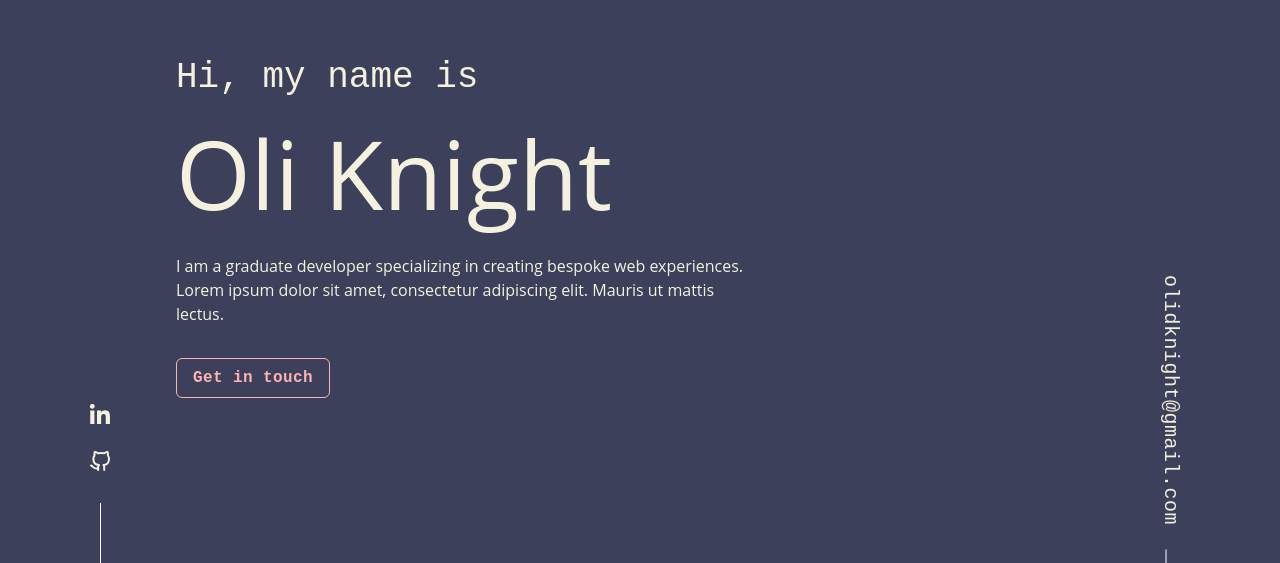
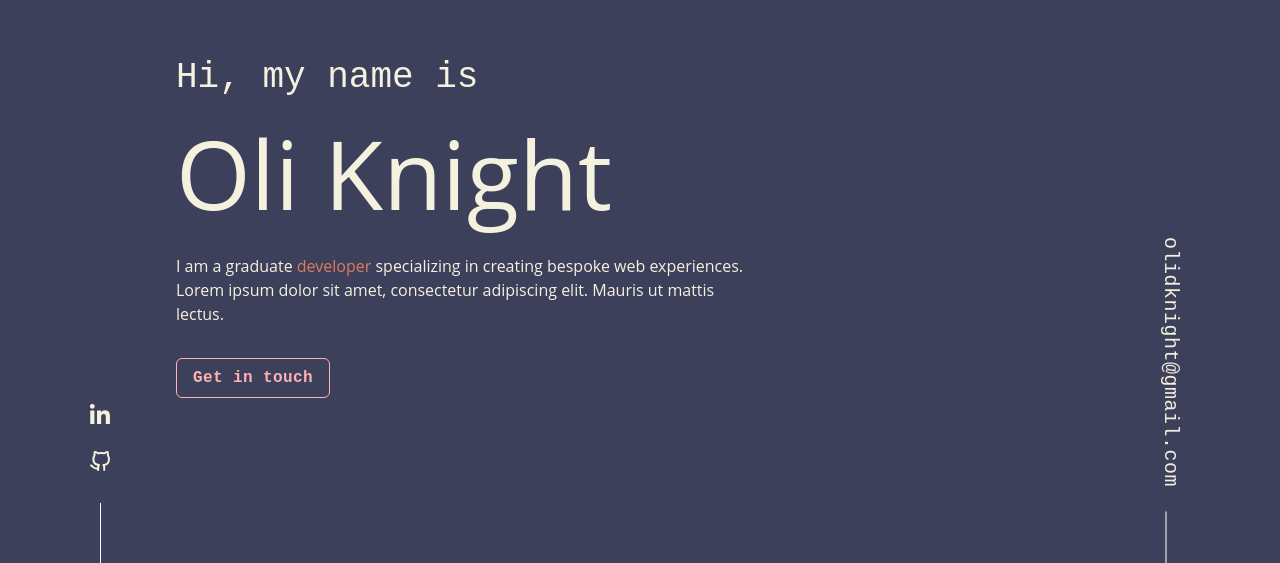
Before and after one commit to oliknight1/portfolio, a Next.js app in the folder client/: page / in a window 1280 px wide. Shown: the part 173-736 px from the top of the page. Built offline with nearby package versions, Linux system fonts and the light colour scheme.

Commit message:
Improve header styling

```diff
--- a/client/components/Email.tsx
+++ b/client/components/Email.tsx
@@ -13,7 +13,7 @@ const Email : FC = () => {
 
 	};
 	return (
-		<Box pos="fixed" transform="rotate(90deg)" bottom="26.5%" right={-15} w="fit-content">
+		<Box pos="fixed" transform="rotate(90deg)" bottom="250px" right={-15} w="fit-content">
 			<Link
 				href="mailto:olidknight@gmail.com"
 				_hover={{ textDecoration: 'none', color: 'brand.red' }}
--- a/client/components/Header.tsx
+++ b/client/components/Header.tsx
@@ -1,3 +1,4 @@
+/* eslint-disable react/jsx-one-expression-per-line */
 import React, { FC } from 'react';
 import {
 	Text, Heading, Flex, Button,
@@ -10,7 +11,8 @@ const Header : FC = () => (
 			<Subheading mb={4}>Hi, my name is</Subheading>
 			<Heading as="h1" fontWeight="medium" fontSize="6rem" mb={6}>Oli Knight</Heading>
 			<Text maxW="xl" mb={8}>
-				I am a graduate developer specializing in creating bespoke web experiences.
+				I am a graduate <Text as="span" color="brand.red">developer </Text>
+				specializing in creating bespoke web experiences.
 				Lorem ipsum dolor sit amet, consectetur adipiscing elit. Mauris ut mattis lectus.
 			</Text>
 			<Button fontFamily="monospace" letterSpacing="wide" variant="outline" colorScheme="red">Get in touch</Button>
```
